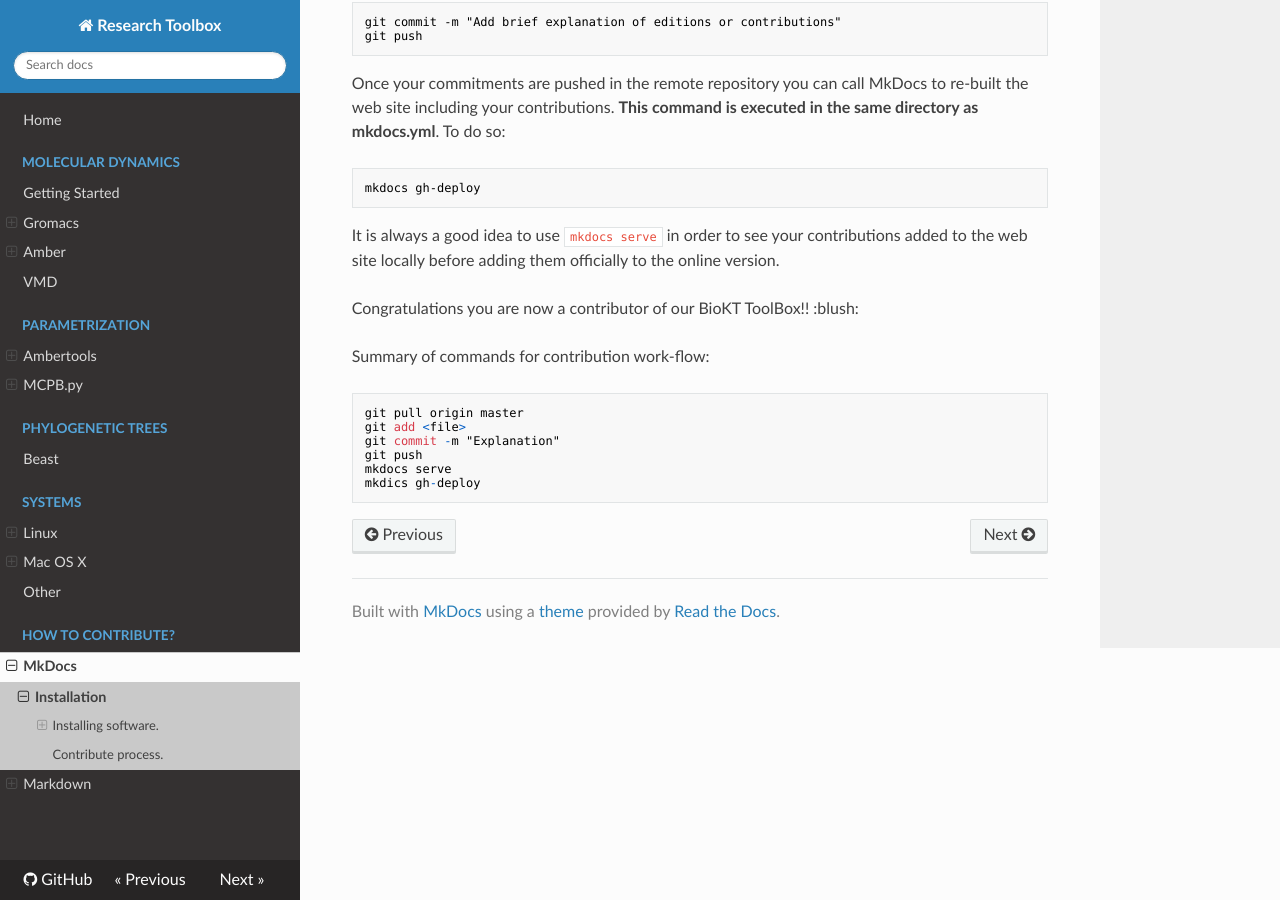
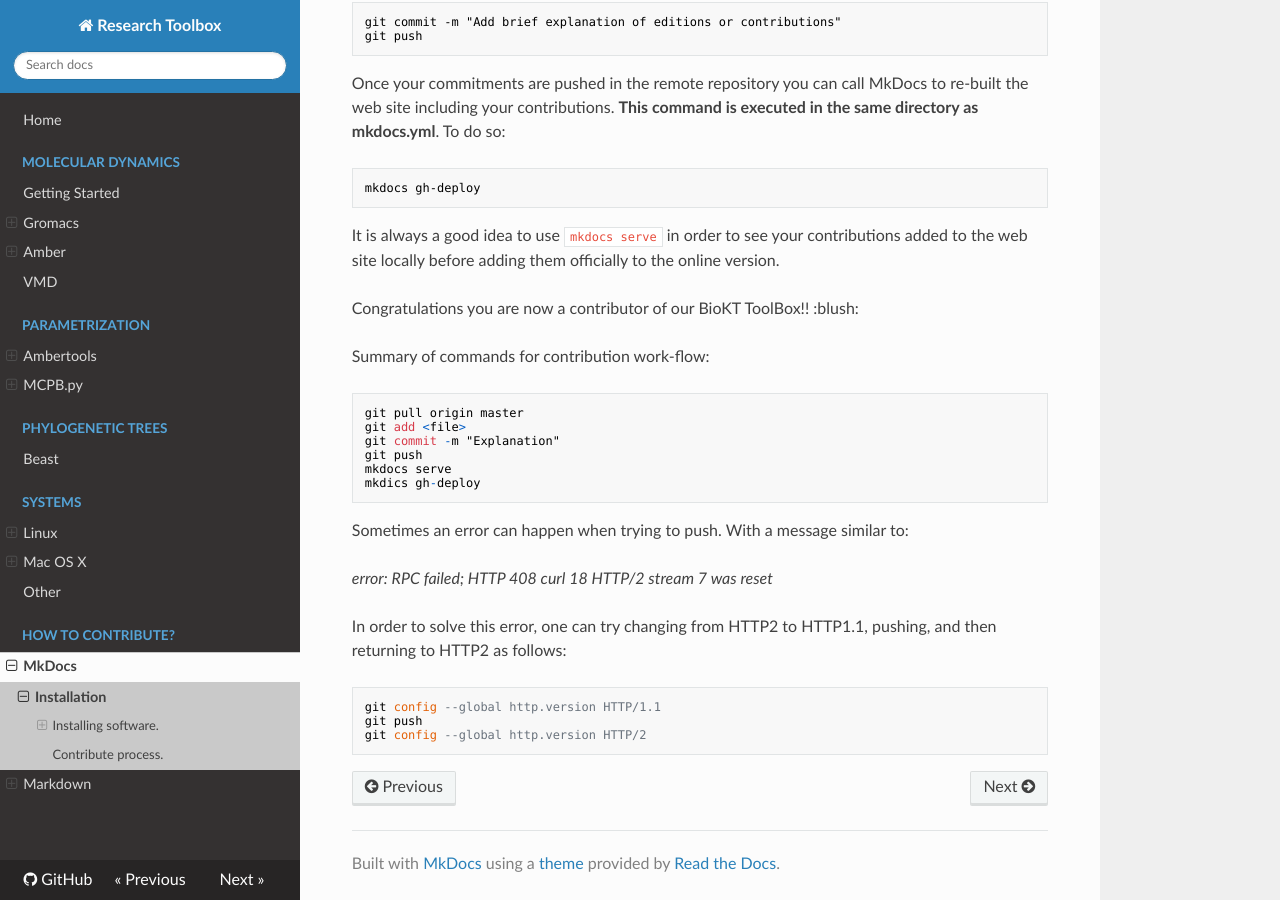
Before and after one commit to BioKT/ResDocs, an MkDocs documentation site: the page built from docs/MkDocs/installation.md, in a window 1280 px wide and 900 px high, scrolled down 2244 px. Built offline with MkDocs 1.6.1, drawn with Linux system fonts in a browser that asks for light colours; nearby versions of some CDN libraries.

Commit message:
Solve error when doing git push

````diff
--- a/docs/MkDocs/installation.md
+++ b/docs/MkDocs/installation.md
@@ -98,3 +98,15 @@ git push
 mkdocs serve
 mkdics gh-deploy
 ```
+
+Sometimes an error can happen when trying to push. With a message similar to:
+
+*error: RPC failed; HTTP 408 curl 18 HTTP/2 stream 7 was reset*
+
+In order to solve this error, one can try changing from HTTP2 to HTTP1.1, pushing, and then returning to HTTP2 as follows:
+
+```
+git config --global http.version HTTP/1.1
+git push
+git config --global http.version HTTP/2
+```
````
